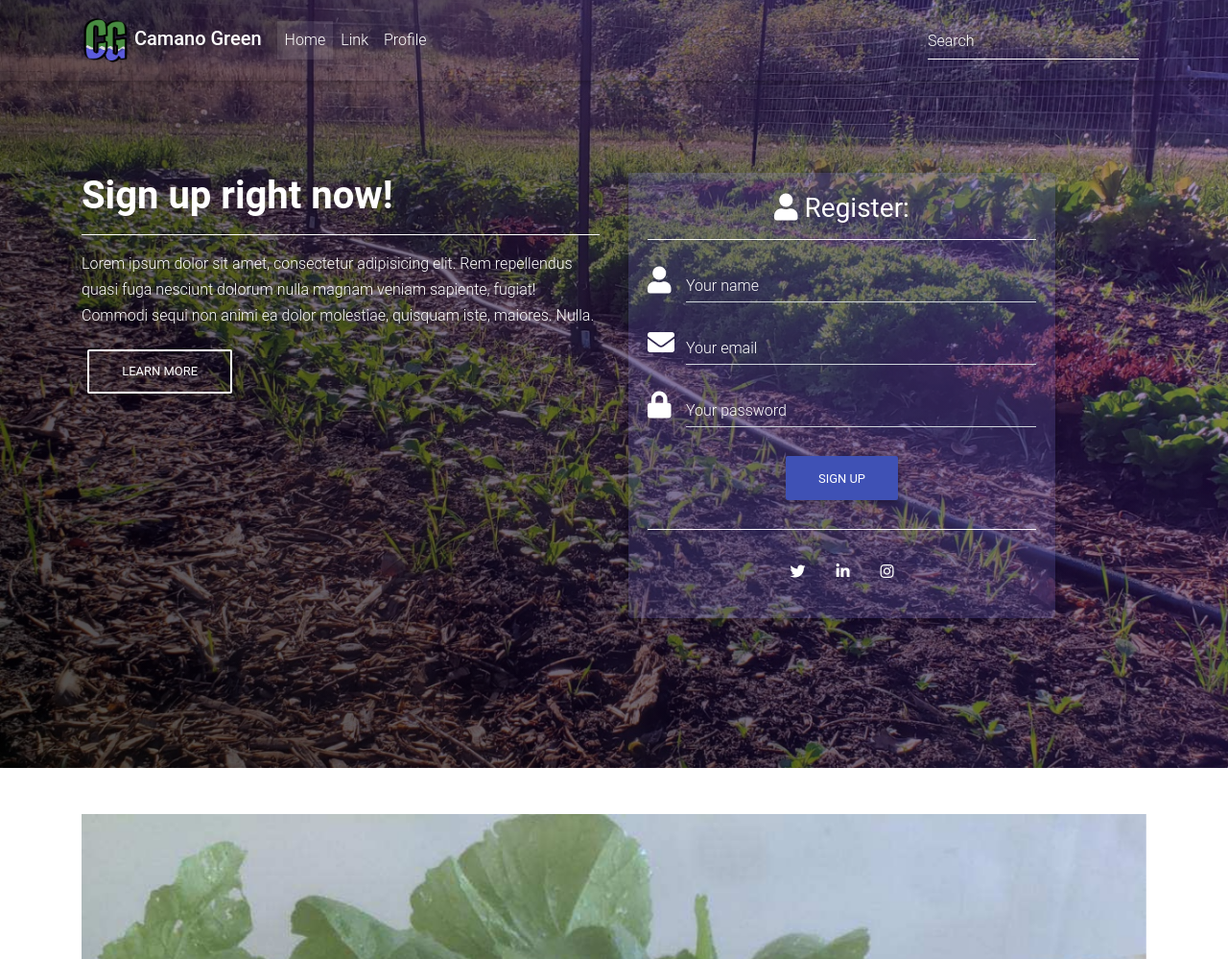
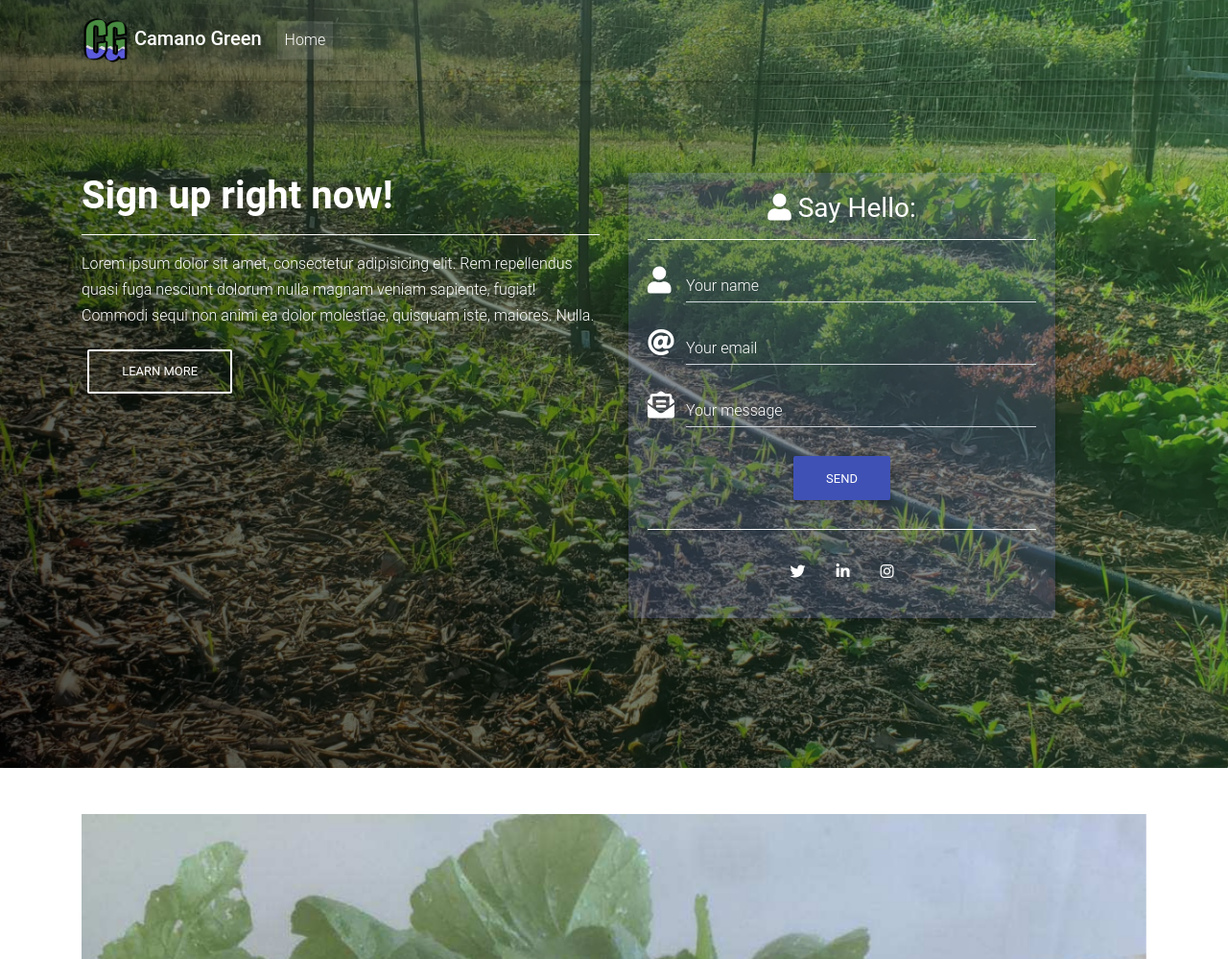
Before and after one commit to robertsaj2/CamanoGreen, a Flask app: page / in a window 1280 px wide. Shown: the top 999 px of the page at 96% size. Run offline with Flask 2, Linux system fonts and the light colour scheme; some libraries are stand-ins or nearby versions.

Commit message:
changed form and background color

```diff
--- a/static/css/style.css
+++ b/static/css/style.css
@@ -37,9 +37,9 @@ header,
 }
 
 .rgba-gradient {
-  background: -webkit-linear-gradient(45deg, rgba(0, 0, 0, 0.7), rgba(72, 15, 144, 0.4) 100%);
-  background: -webkit-gradient(linear, 45deg, from(rgba(0, 0, 0, 0.7), rgba(15, 144, 73, 0.4) 100%));
-  background: linear-gradient(to 45deg, rgba(0, 0, 0, 0.7), rgba(72, 15, 144, 0.4) 100%);
+  background: -webkit-linear-gradient(45deg, rgba(0, 0, 0, 0.7), rgba(72, 144, 73, 0.4) 100%);
+  background: -webkit-gradient(linear, 45deg, from(rgba(0, 0, 0, 0.7), rgba(72, 144, 73, 0.4) 100%));
+  background: linear-gradient(to 45deg, rgba(0, 0, 0, 0.7), rgba(72, 144, 73, 0.4) 100%);
 }
 
 .card {
--- a/templates/base.html
+++ b/templates/base.html
@@ -39,25 +39,25 @@
         <button class="navbar-toggler" type="button" data-toggle="collapse" data-target="#navbarSupportedContent-7" aria-controls="navbarSupportedContent-7" aria-expanded="false" aria-label="Toggle navigation">
           <span class="navbar-toggler-icon"></span>
         </button>
-        <div class="collapse navbar-collapse" id="navbarSupportedContent-7">
+        <div class="collapse navbar-collapse float-right" id="navbarSupportedContent-7">
           <ul class="navbar-nav mr-auto">
             <li class="nav-item active">
               <a class="nav-link waves-effect waves-light" href="#">Home
                 <span class="sr-only">(current)</span>
               </a>
             </li>
-            <li class="nav-item">
+            <!-- <li class="nav-item">
               <a class="nav-link waves-effect waves-light" href="#">Link</a>
             </li>
             <li class="nav-item">
               <a class="nav-link waves-effect waves-light" href="#">Profile</a>
-            </li>
+            </li> -->
           </ul>
-          <form class="form-inline">
+          <!-- <form class="form-inline">
             <div class="md-form my-0">
               <input class="form-control mr-sm-2" type="text" placeholder="Search" aria-label="Search">
             </div>
-          </form>
+          </form> -->
         </div>
       </div>
     </nav>
@@ -88,7 +88,7 @@
                   <!--Header-->
                   <div class="text-center">
                     <h3 class="white-text">
-                      <i class="fas fa-user white-text"></i> Register:</h3>
+                      <i class="fas fa-user white-text"></i> Say Hello:</h3>
                     <hr class="hr-light">
                   </div>
                   <!--Body-->
@@ -98,17 +98,17 @@
                     <label for="form3" class="">Your name</label>
                   </div>
                   <div class="md-form">
-                    <i class="fas fa-envelope prefix white-text"></i>
+                    <i class="fas fa-at prefix white-text"></i>
                     <input type="email" id="form2" class="white-text form-control">
                     <label for="form2" class="">Your email</label>
                   </div>
                   <div class="md-form">
-                    <i class="fas fa-lock prefix white-text"></i>
+                    <i class="fas fa-envelope-open-text prefix white-text"></i>
                     <input type="password" id="form4" class="white-text form-control">
-                    <label for="form4" class="">Your password</label>
+                    <label for="form4" class="">Your message</label>
                   </div>
                   <div class="text-center mt-4">
-                    <button class="btn btn-indigo waves-effect waves-light">Sign up</button>
+                    <button class="btn btn-indigo waves-effect waves-light">Send</button>
                     <hr class="hr-light mb-3 mt-4">
                     <div class="inline-ul text-center d-flex justify-content-center">
                       <a class="p-2 m-2 tw-ic">
```
